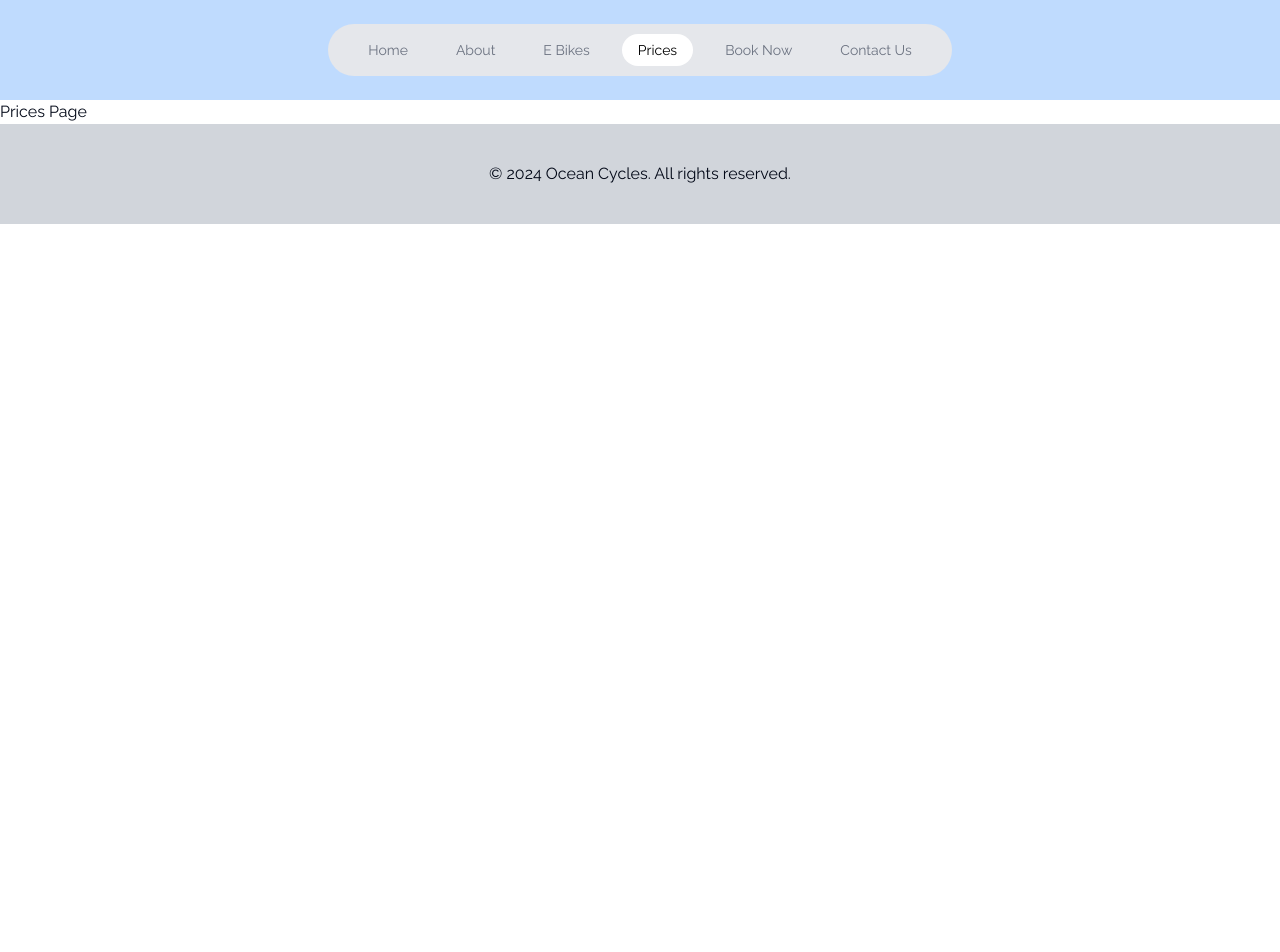
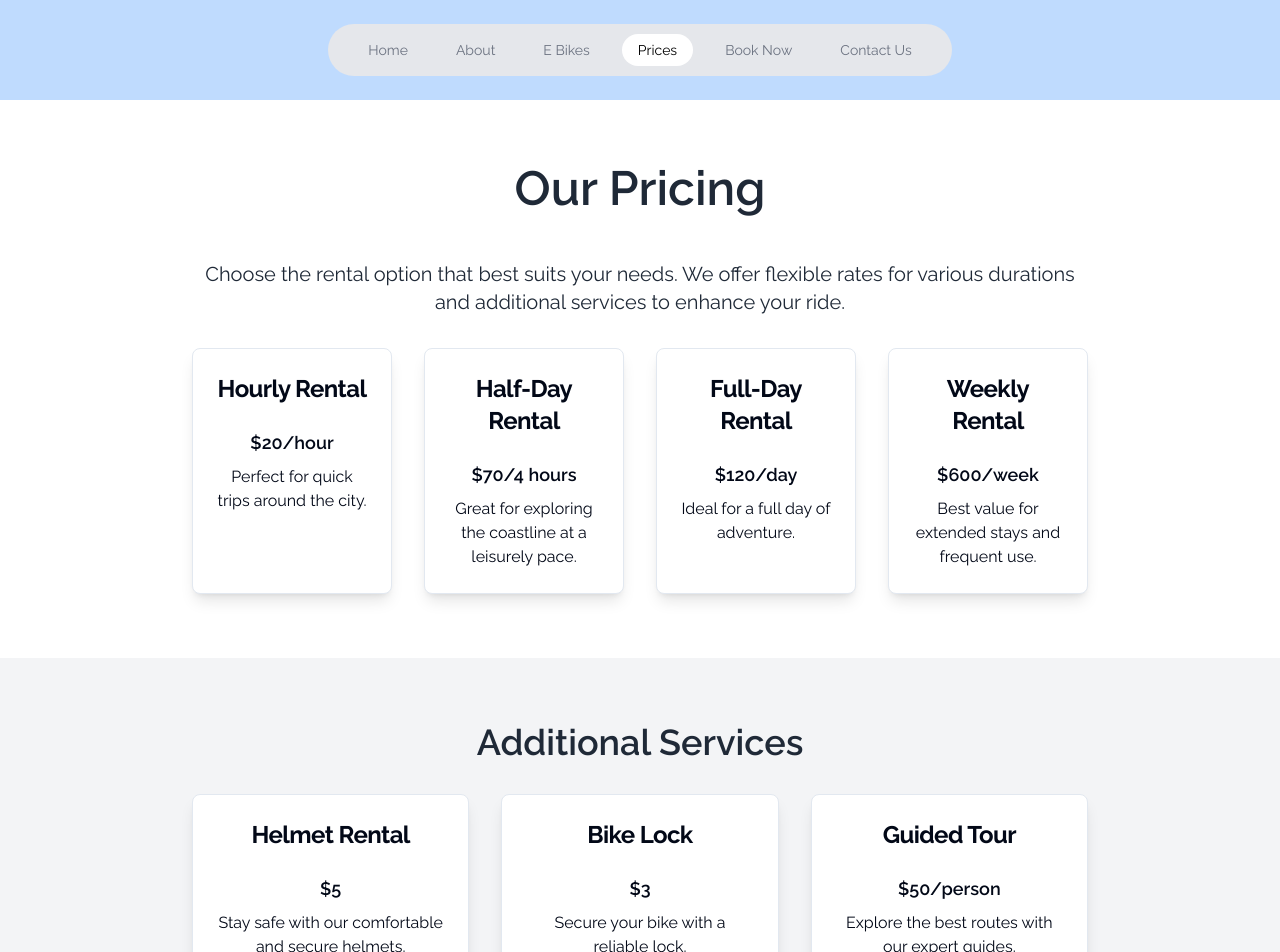
Before and after one commit to Mrgnoblennon/Ocean-Cycles-NextJS, a Next.js app: page /prices in a window 1280 px wide. Shown: the top 952 px of the page. Before the commit the page ends 800 px from the top, so only its background shows below. Built offline with nearby package versions, Linux system fonts and the light colour scheme.

Commit message:
mock booking page in place

```diff
--- a/app/book/page.tsx
+++ b/app/book/page.tsx
@@ -1,9 +1,184 @@
-const BookingsPage = () => {
+"use client";
+
+import axios from 'axios';
+import { useEffect, useState, ChangeEvent, FormEvent } from 'react';
+
+interface Bike {
+  id: string;
+  attributes: {
+    name: string;
+  };
+}
+
+interface BookingForm {
+  name: string;
+  email: string;
+  startDate: string;
+  endDate: string;
+  bikeId: string;
+}
+
+const BooqableApiUrl = "https://api.booqable.com/v2/bookings";
+const ApiToken = process.env.BOOQABLE_API_TOKEN;
+
+const BookingsPage: React.FC = () => {
+  const [form, setForm] = useState<BookingForm>({
+    name: '',
+    email: '',
+    startDate: '',
+    endDate: '',
+    bikeId: ''
+  });
+
+  const [message, setMessage] = useState<string>('');
+  const [bikes, setBikes] = useState<Bike[]>([]);
+
+  // Fetch available bikes from Booqable API
+  const fetchBikes = async () => {
+    try {
+      const response = await axios.get("https://api.booqable.com/v2/products", {
+        headers: {
+          'Authorization': `Bearer ${ApiToken}`,
+        },
+      });
+      setBikes(response.data.data); // Adjust according to actual response structure
+    } catch (error) {
+      console.error('Error fetching bikes:', error);
+    }
+  };
+
+  useEffect(() => {
+    fetchBikes();
+  }, []);
+
+  // Handle form input changes
+  const handleChange = (e: ChangeEvent<HTMLInputElement | HTMLSelectElement>) => {
+    const { name, value } = e.target;
+    setForm((prevForm) => ({ ...prevForm, [name]: value }));
+  };
+
+  // Handle form submission
+  const handleSubmit = async (e: FormEvent) => {
+    e.preventDefault();
+
+    try {
+      const response = await axios.post(BooqableApiUrl, {
+        data: {
+          type: 'bookings',
+          attributes: {
+            customer_name: form.name,
+            customer_email: form.email,
+            start_date: form.startDate,
+            end_date: form.endDate,
+            product_id: form.bikeId,
+          }
+        }
+      }, {
+        headers: {
+          'Authorization': `Bearer ${ApiToken}`,
+          'Content-Type': 'application/json'
+        }
+      });
+
+      if (response.status === 201) {
+        setMessage('Your booking has been confirmed!');
+        setForm({ name: '', email: '', startDate: '', endDate: '', bikeId: '' });
+      } else {
+        setMessage('There was an error with your booking. Please try again.');
+      }
+    } catch (error) {
+      console.error('Booking error:', error);
+      setMessage('An error occurred. Please try again.');
+    }
+  };
+
   return (
-    <div>
-      Bookings Page
+    <div className="bg-white text-gray-800 py-16 px-8 md:px-16 lg:px-32">
+      <div className="max-w-2xl mx-auto text-center">
+        <h2 className="text-3xl md:text-4xl font-semibold mb-4">Book Your E-Bike</h2>
+        <p className="text-lg md:text-xl leading-relaxed mb-8">
+          Reserve your e-bike in advance to ensure availability. Fill out the form below to book your rental.
+        </p>
+
+        <form onSubmit={handleSubmit} className="bg-gray-100 p-8 rounded-lg shadow-lg text-left">
+          <div className="mb-4">
+            <label htmlFor="name" className="block text-gray-700 font-medium mb-2">Name</label>
+            <input
+              type="text"
+              id="name"
+              name="name"
+              value={form.name}
+              onChange={handleChange}
+              className="w-full p-3 border border-gray-300 rounded-lg"
+              required
+            />
+          </div>
+
+          <div className="mb-4">
+            <label htmlFor="email" className="block text-gray-700 font-medium mb-2">Email</label>
+            <input
+              type="email"
+              id="email"
+              name="email"
+              value={form.email}
+              onChange={handleChange}
+              className="w-full p-3 border border-gray-300 rounded-lg"
+              required
+            />
+          </div>
+
+          <div className="mb-4">
+            <label htmlFor="startDate" className="block text-gray-700 font-medium mb-2">Start Date</label>
+            <input
+              type="date"
+              id="startDate"
+              name="startDate"
+              value={form.startDate}
+              onChange={handleChange}
+              className="w-full p-3 border border-gray-300 rounded-lg"
+              required
+            />
+          </div>
+
+          <div className="mb-4">
+            <label htmlFor="endDate" className="block text-gray-700 font-medium mb-2">End Date</label>
+            <input
+              type="date"
+              id="endDate"
+              name="endDate"
+              value={form.endDate}
+              onChange={handleChange}
+              className="w-full p-3 border border-gray-300 rounded-lg"
+              required
+            />
+          </div>
+
+          <div className="mb-4">
+            <label htmlFor="bikeId" className="block text-gray-700 font-medium mb-2">Select E-Bike</label>
+            <select
+              id="bikeId"
+              name="bikeId"
+              value={form.bikeId}
+              onChange={handleChange}
+              className="w-full p-3 border border-gray-300 rounded-lg"
+              required
+            >
+              <option value="" disabled>Select a bike</option>
+              {bikes.map((bike) => (
+                <option key={bike.id} value={bike.id}>
+                  {bike.attributes.name}
+                </option>
+              ))}
+            </select>
+          </div>
+
+          <button type="submit" className="bg-blue-600 text-white py-3 px-6 rounded-lg font-medium hover:bg-blue-700 transition-colors duration-200">Book Now</button>
+        </form>
+
+        {message && <p className="mt-4 text-lg text-green-600">{message}</p>}
+      </div>
     </div>
   );
-}
+};
 
 export default BookingsPage;
--- a/app/e-bikes/page.tsx
+++ b/app/e-bikes/page.tsx
@@ -11,13 +11,13 @@ const EbikesPage = () => {
           {eBikes.map((bike) => (
             <Card key={bike.id} className="bg-white shadow-lg rounded-lg">
               <CardHeader>
-                <Image
+                {/*<Image
                   src={bike.imageUrl}
                   alt={bike.name}
                   width={500}
                   height={500}
                   className="w-full h-48 object-cover rounded-t-md"
-                />
+                />*/}
                 <CardTitle className="text-2xl font-bold mt-4">{bike.name}</CardTitle>
               </CardHeader>
               <CardContent>
--- a/app/prices/page.tsx
+++ b/app/prices/page.tsx
@@ -1,9 +1,93 @@
+import { Card, CardContent, CardHeader, CardTitle } from "@/components/ui/card";
+
+const rentalOptions = [
+  {
+    name: "Hourly Rental",
+    price: "$20/hour",
+    description: "Perfect for quick trips around the city.",
+  },
+  {
+    name: "Half-Day Rental",
+    price: "$70/4 hours",
+    description: "Great for exploring the coastline at a leisurely pace.",
+  },
+  {
+    name: "Full-Day Rental",
+    price: "$120/day",
+    description: "Ideal for a full day of adventure.",
+  },
+  {
+    name: "Weekly Rental",
+    price: "$600/week",
+    description: "Best value for extended stays and frequent use.",
+  },
+];
+
+const additionalServices = [
+  {
+    name: "Helmet Rental",
+    price: "$5",
+    description: "Stay safe with our comfortable and secure helmets.",
+  },
+  {
+    name: "Bike Lock",
+    price: "$3",
+    description: "Secure your bike with a reliable lock.",
+  },
+  {
+    name: "Guided Tour",
+    price: "$50/person",
+    description: "Explore the best routes with our expert guides.",
+  },
+];
+
 const PricesPage = () => {
   return (
-    <div>
-      Prices Page
+    <div className="bg-white text-gray-800">
+      {/* Pricing Section */}
+      <section className="py-16 px-8 md:px-16 lg:px-32">
+        <div className="max-w-4xl mx-auto text-center">
+          <h2 className="text-4xl md:text-5xl font-semibold mb-12">Our Pricing</h2>
+          <p className="text-lg md:text-xl leading-relaxed mb-8">
+            Choose the rental option that best suits your needs. We offer flexible rates for various durations and additional services to enhance your ride.
+          </p>
+          <div className="grid grid-cols-1 md:grid-cols-2 lg:grid-cols-4 gap-8 mt-8">
+            {rentalOptions.map((option) => (
+              <Card key={option.name} className="bg-white shadow-lg rounded-lg transform transition-transform duration-200 hover:scale-105">
+                <CardHeader>
+                  <CardTitle className="text-2xl font-bold">{option.name}</CardTitle>
+                </CardHeader>
+                <CardContent>
+                  <p className="text-lg font-semibold mb-2">{option.price}</p>
+                  <p>{option.description}</p>
+                </CardContent>
+              </Card>
+            ))}
+          </div>
+        </div>
+      </section>
+
+      {/* Additional Services */}
+      <section className="bg-gray-100 py-16 px-8 md:px-16 lg:px-32">
+        <div className="max-w-4xl mx-auto text-center">
+          <h2 className="text-3xl md:text-4xl font-semibold mb-4">Additional Services</h2>
+          <div className="grid grid-cols-1 md:grid-cols-3 gap-8 mt-8">
+            {additionalServices.map((service) => (
+              <Card key={service.name} className="bg-white shadow-lg rounded-lg transform transition-transform duration-200 hover:scale-105">
+                <CardHeader>
+                  <CardTitle className="text-2xl font-bold">{service.name}</CardTitle>
+                </CardHeader>
+                <CardContent>
+                  <p className="text-lg font-semibold mb-2">{service.price}</p>
+                  <p>{service.description}</p>
+                </CardContent>
+              </Card>
+            ))}
+          </div>
+        </div>
+      </section>
     </div>
   );
-}
+};
 
 export default PricesPage;
--- a/package.json
+++ b/package.json
@@ -10,6 +10,7 @@
   },
   "dependencies": {
     "@radix-ui/react-slot": "^1.0.2",
+    "axios": "^1.7.2",
     "class-variance-authority": "^0.7.0",
     "clsx": "^2.1.1",
     "framer-motion": "^11.2.10",
```
Also changed, not shown: 1 other file (tests, documents, lock files or other folders).
